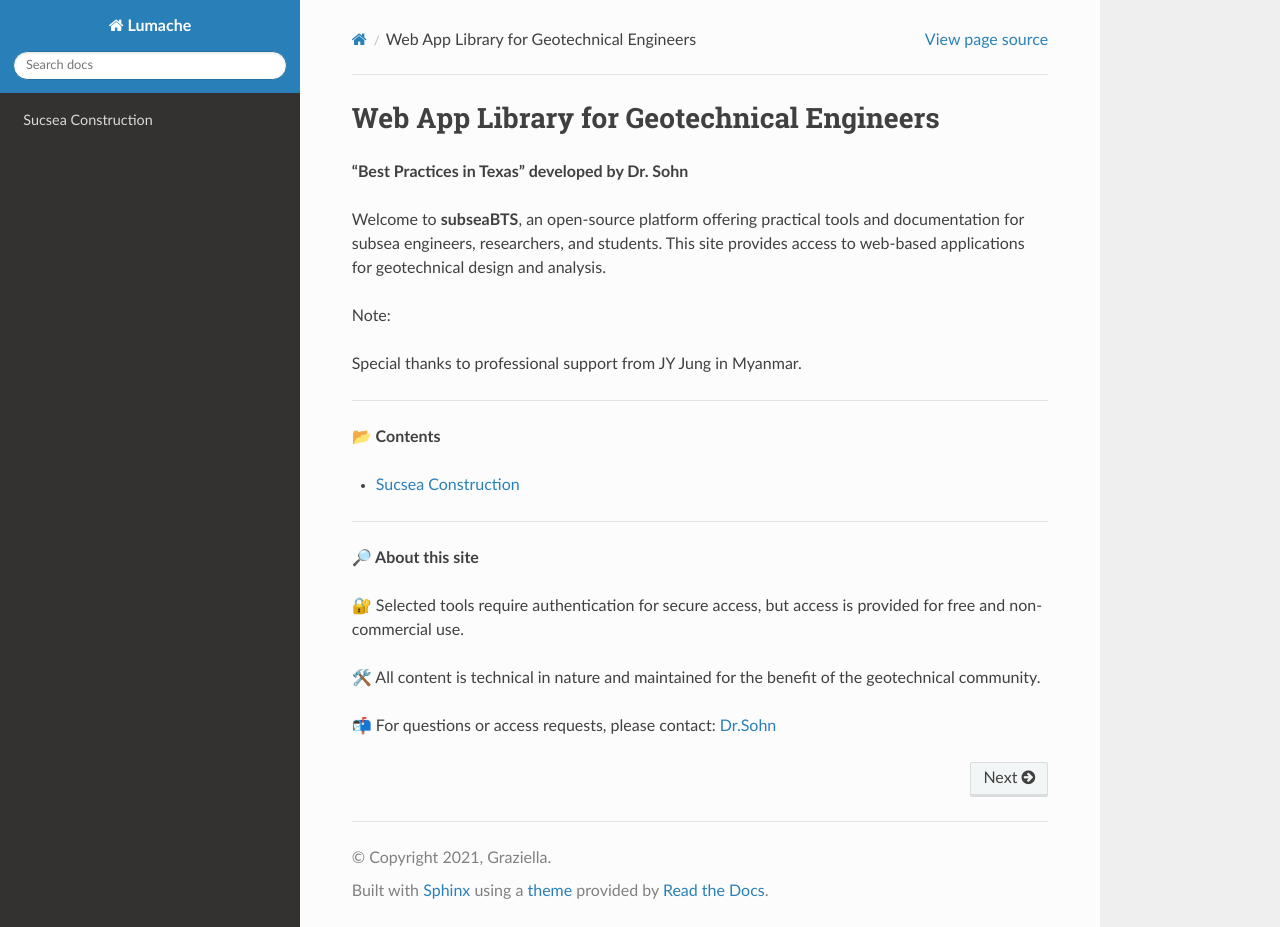
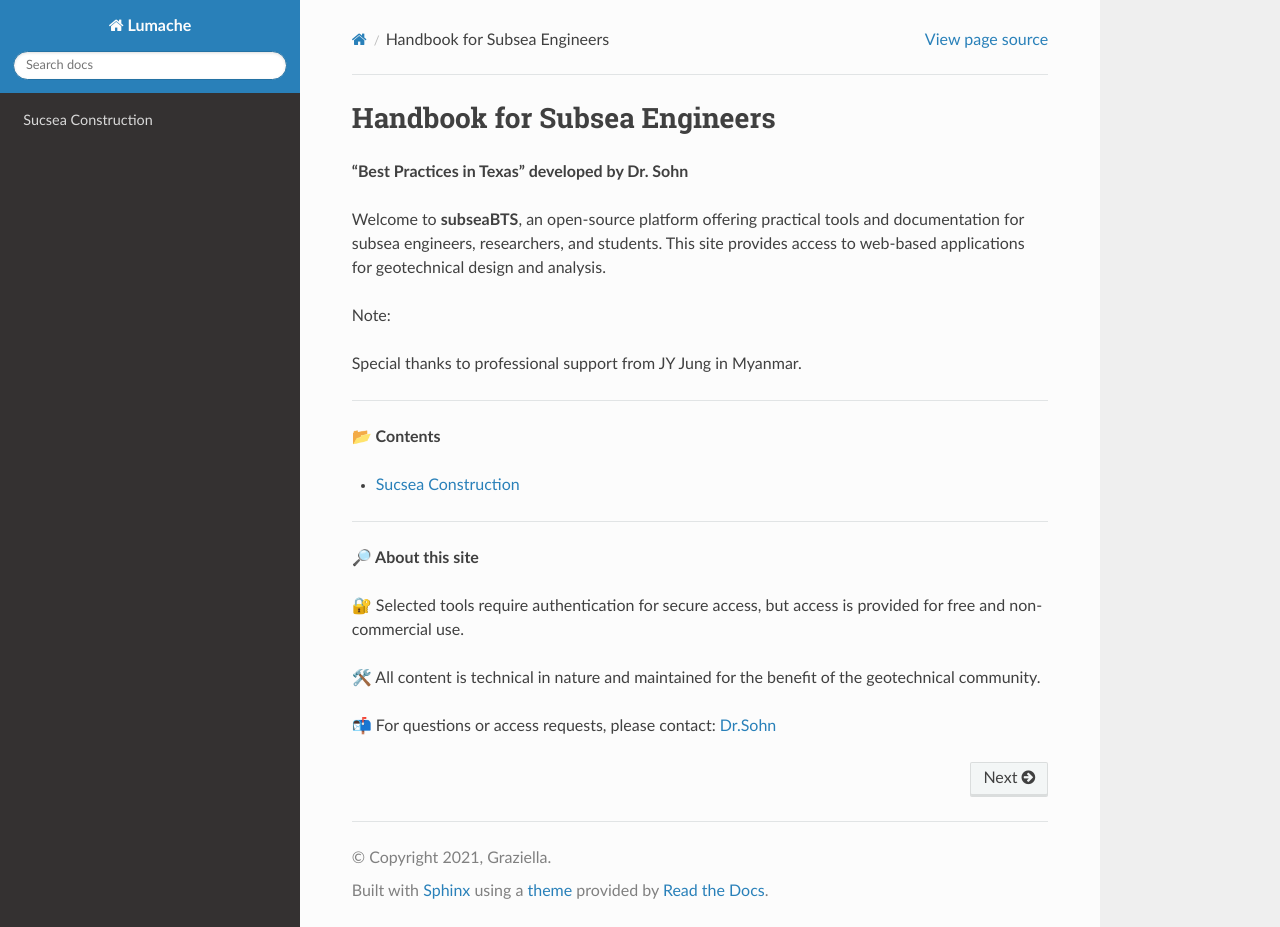
Before and after one commit to jungsohn/subseaBTS, a Sphinx documentation site: the page built from docs/source/index.rst, in a window 1280 px wide and 927 px high. Built offline with Sphinx 7.4.7 and the Read the Docs theme 3.1.0, drawn with Linux system fonts in a browser that asks for light colours.

Commit message:
Update index.rst

```diff
--- a/docs/source/index.rst
+++ b/docs/source/index.rst
@@ -1,6 +1,6 @@
 
 =========================================================
-Web App Library for Geotechnical Engineers
+Handbook for Subsea Engineers
 =========================================================
 
 **"Best Practices in Texas" developed by Dr. Sohn**
```
